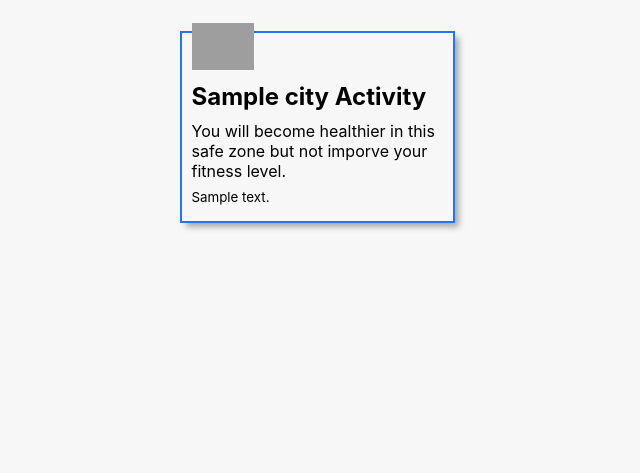
After one commit to daisy119/Fitfolio, a Django app: template main_app/templates/activities/index.html in a window 1280 px wide. The commit adds this page. Shown: the part 176-649 px from the top of the page, without its empty margins (323-963 px from the left). Run offline with Django 3.2, Linux system fonts and the light colour scheme; the template is opened without the code that fills it: most values are stand-ins (such as "Sample title", 1, 10 or a date in 2020); grey boxes are pictures that could not be loaded.

Commit message:
add index page

```diff
--- /dev/null
+++ b/main_app/static/css/activities/activity-index.css
@@ -0,0 +1,38 @@
+.card-container {
+  padding: 0 30px;
+  display: flex;
+  justify-content: center;
+  flex-wrap: wrap;
+}
+
+.card {
+  width: 275px;
+  margin: 10px;
+  border: var(--borders);
+  box-shadow: var(--card-box-shadow);
+}
+
+.card-content {
+  padding: 10px;
+  width: 100%;
+}
+
+.usr-img {
+  width: 100%;
+  border-radius: var(--card-border-radius);
+}
+
+.card > a {
+  text-decoration: none;
+  color: var(--text-color);
+}
+
+.card h2 {
+  margin: 10px 0;
+  font-size: var(--font-xl);
+}
+
+.card p {
+  margin: 5px 0;
+  font-size: var(--font-reg);
+}
--- a/main_app/templates/about.html
+++ b/main_app/templates/about.html
@@ -5,8 +5,6 @@
 <h1>About the Fitfolio</h1>
 <hr />
 <p class="page-content">
-Hi there! I am an adventurous software engineer with a love for both the cityscape and the great outdoors. Armed with a pair of trusty walking shoes, I relishes the excitement of exploring new streets and winding trails alike, always seeking out hidden treasures and scenic views. Also, I am currently job seeking for software enginnering positions<br/>
-
 Fitfolio is an app inspired by platforms like Strava and Alltrails, designed to research and track journeys through both urban landscapes and wilderness adventures. Whether navigating city streets or trekking through nature's wonders, Fitfolio aims to capture the joy of exploration and share it with fellow enthusiastic individuals. With its user-friendly interface and collaborative features, Fitfolio encourages users to discover new paths, share experiences, and connect with like-minded adventurers, fostering a community united by a passion for discovery and outdoor exploration.
 </p>
 
--- /dev/null
+++ b/main_app/templates/activities/index.html
@@ -0,0 +1,44 @@
+{% extends 'base.html' %}
+{% load static %}
+
+{% block head %}
+<link
+  rel="stylesheet"
+  type="text/css"
+  href="{% static 'css/activities/activity-index.css' %}"
+/>
+{% endblock %}
+
+{% block content %}
+
+<section class="page-header">
+  <h1>Activity List</h1>
+  <img src="{% static 'images/cool-cat.svg' %}" alt="A cool cat" />
+  <img src="{% static 'images/happy-cat.svg' %}" alt="A happy cat" />
+  <img src="{% static 'images/teacup-cat.svg' %}" alt="A cat in a teacup" />
+  <img src="{% static 'images/cat-in-box.svg' %}" alt="A cat in a box" />
+</section>
+
+<section class="card-container">
+  {% for activity in activities %}
+    <div class="card">
+      <div class="card-content">
+        <div class="card-img-container">
+          <img
+            src="{% static 'images/sk8r-boi-cat.svg' %}"
+            alt="A skater boy cat"
+          >
+        </div>
+        <h2 class="card-title">{{ activity.city }} Activity</h2>
+        {% if activity.avg_heart_rate > 126 %}
+          <p>You are in orange zone. You burn fat and carbonhydrates in this zone. THE goal is to spend 23-35 min here </p>
+        {% else %}
+          <p>You will become healthier in this safe zone but not imporve your fitness level.</p>
+        {% endif %}
+        <p><small>{{ cat.description }}</small></p>
+      </div>
+    </div>
+  {% endfor %}
+</section>
+
+{% endblock %}
--- a/main_app/templates/base.html
+++ b/main_app/templates/base.html
@@ -29,6 +29,7 @@
     </div>
     <nav>
       <ul>
+        <li><a href="/activities">All Activities</a></li>
         <li><a href="/about">About</a></li>
       </ul>
     </nav>
--- a/main_app/urls.py
+++ b/main_app/urls.py
@@ -4,4 +4,5 @@ from . import views
 urlpatterns = [
     path('', views.home, name='home'),
     path('about/', views.about, name='about'),
+    path('activities/', views.activity_index, name='activity-index'),
 ]
```
Also changed, not shown: main_app/views.py (+18 -0 lines), README.md.
